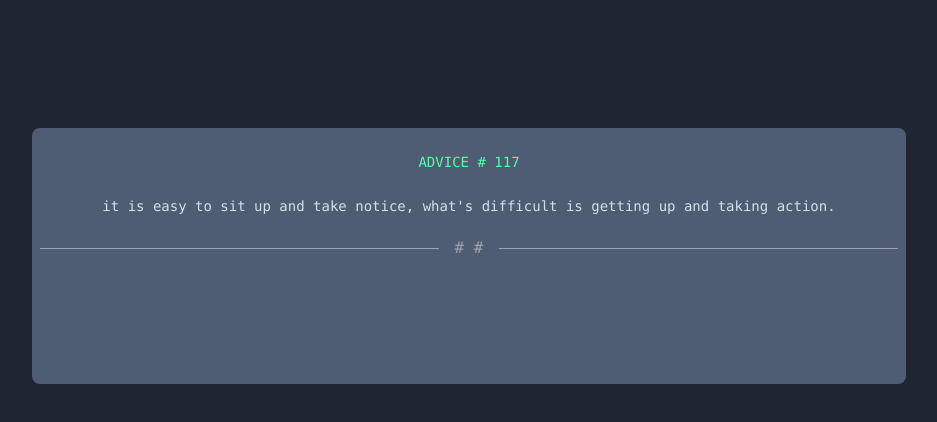
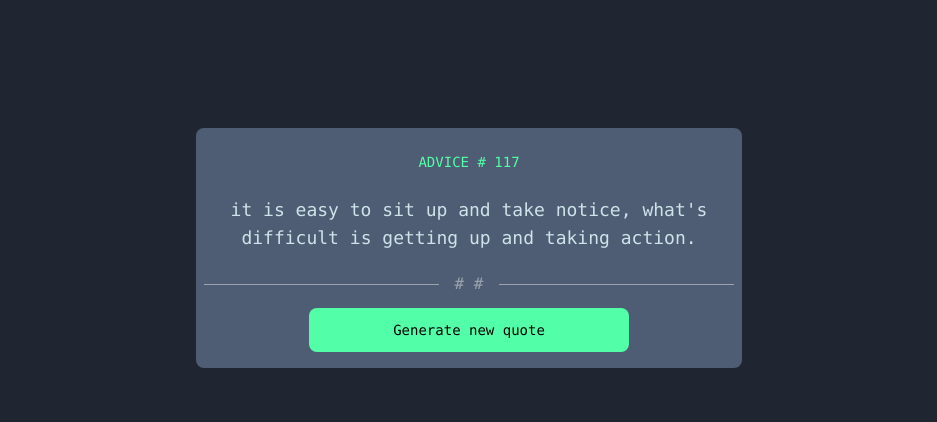
Before and after one commit to Mohamed-N-Mohamed/advice-generator-app, a React (Create React App) app: page / in a window 1280 px wide. Shown: the top 422 px of the page, without its empty margins (171-1108 px from the left). Built offline with nearby package versions, Linux system fonts and the light colour scheme.

Commit message:
added desktop design

```diff
--- a/src/pages/Home.js
+++ b/src/pages/Home.js
@@ -8,13 +8,13 @@ import patternDividerMobile from '../assets/images/pattern-divider-mobile.svg'
 export default function Home() {
   return (
     <div className='container'>
-      <div className="advice-card p-2 mt-32 w-4/5 h-64 rounded-lg bg-Grayish-Blue mx-auto font-mono">
-        <div className="text-center mt-4 pb-4">
+      <div className="advice-card p-2 mt-32 w-4/5 h-72 rounded-lg bg-Grayish-Blue mx-auto font-mono md:w-1/2 md:h-60">
+        <div className="text-center mt-4 pb-4 ">
           <h5 className='text-Neon-Green text-sm'>ADVICE # 117</h5>
         </div>
 
         <div className="quote text-center p-2">
-          <p className='px-2 text-Light-Cyan text-sm'>it is easy to sit up and take notice, what's difficult is getting up and taking action.</p>
+          <p className='px-2 text-Light-Cyan text-sm md:text-lg'>it is easy to sit up and take notice, what's difficult is getting up and taking action.</p>
         </div>
 
     <div class="relative flex py-3 items-center">
@@ -24,7 +24,20 @@ export default function Home() {
       </span>
       <div class="flex-grow border-t border-gray-400"></div>
   </div>
+
+  <div className="generate new quote w-1/2 mx-auto md:w-80">
+          {/* <div className="w-2/4 rounded-full bg-red-200 h-4">
+          <img src={iconDice} alt="" />
+          </div> */}
+
+          <button className='p-2 bg-Neon-Green rounded-lg text-sm md:w-full md:p-3'>Generate new quote</button>
+
         </div>
+
+        </div>
+
+
+
     </div>
 
 
```
Lines whose indentation alone changed are shown as unchanged.
